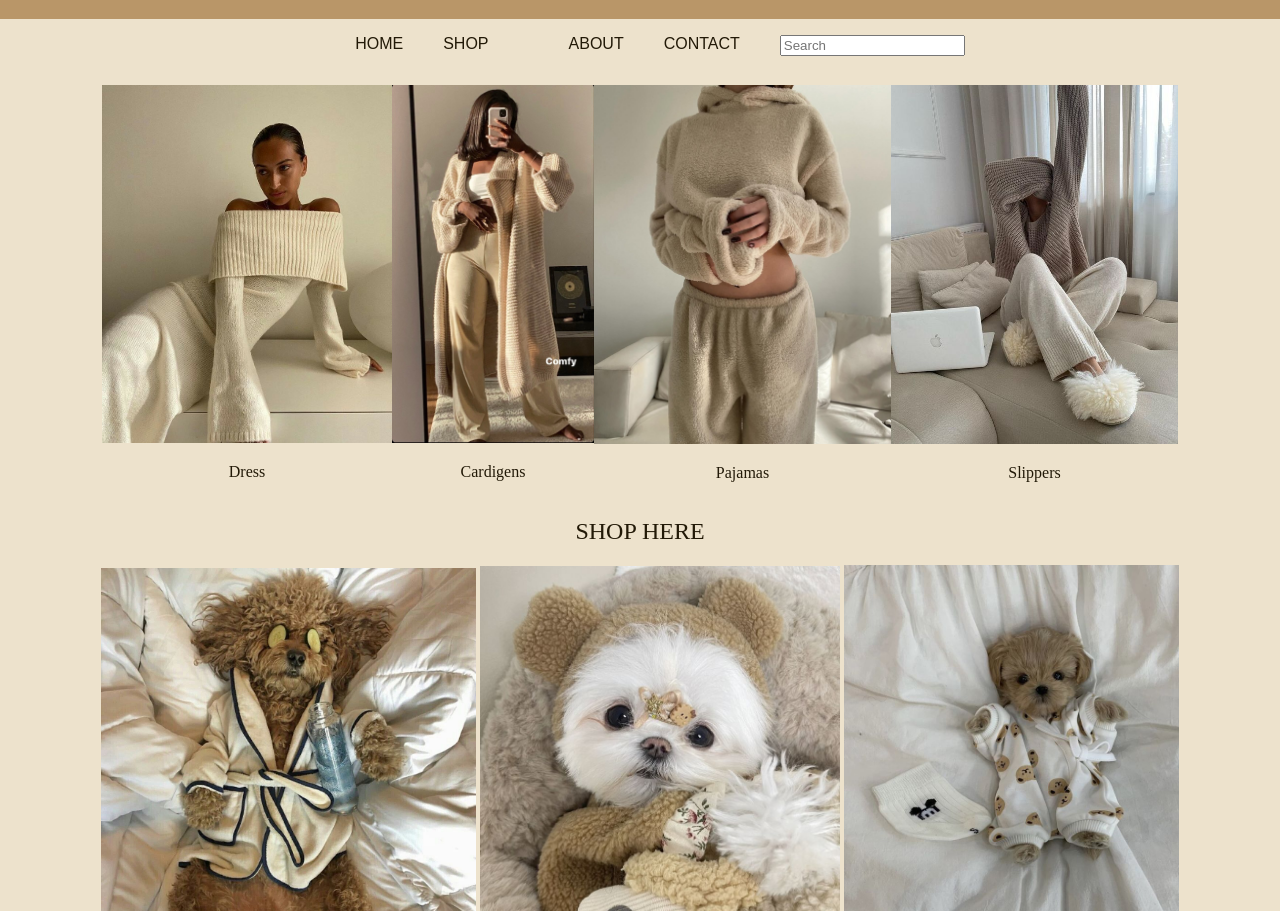
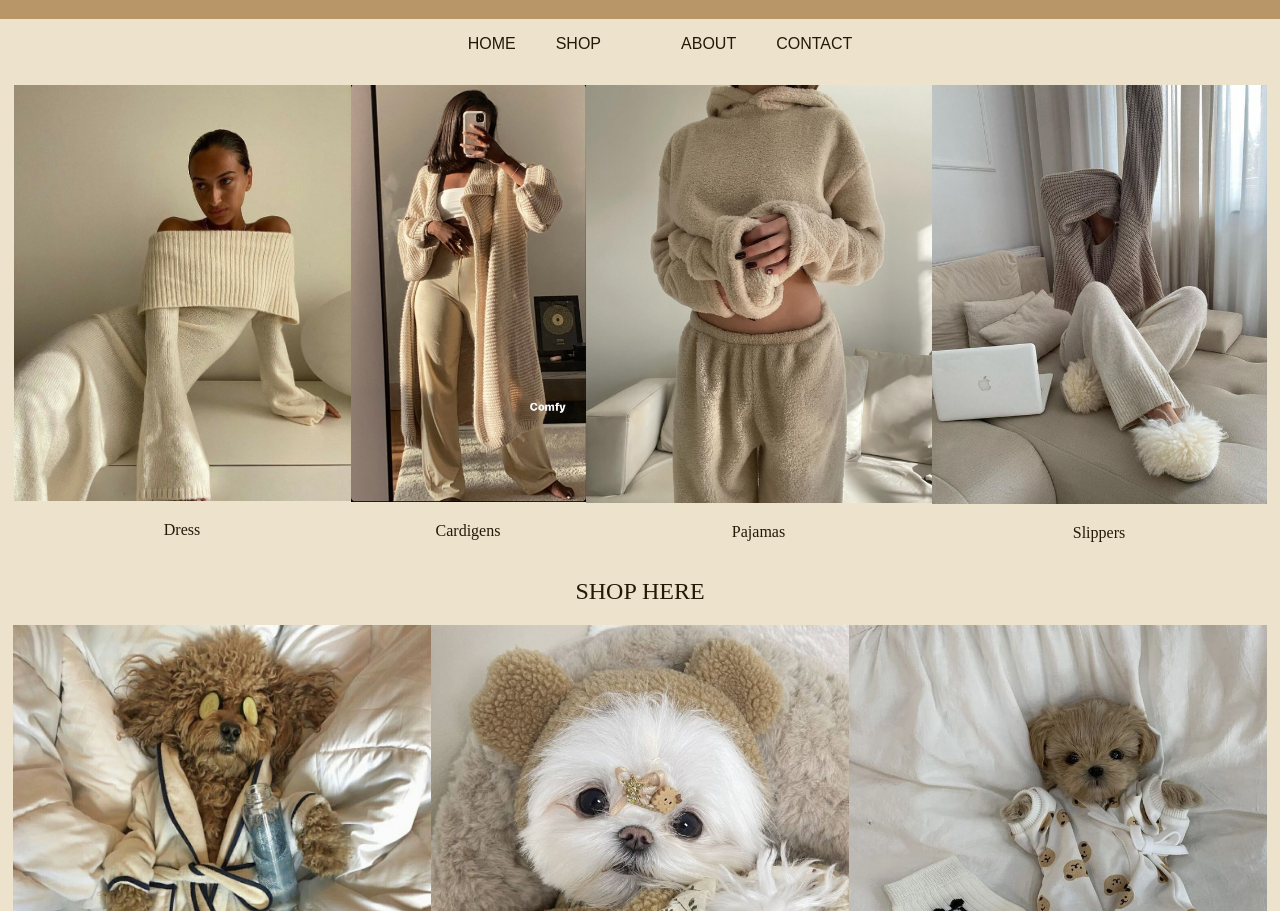
Before and after one commit to LoubyAI/moduleintro1, a plain HTML site: page index.html in a window 1280 px wide. Shown: the part 61-972 px from the top of the page. Drawn offline with Linux system fonts and the light colour scheme.

Commit message:
Moduleintro1 æfing

```diff
--- a/index.html
+++ b/index.html
@@ -16,39 +16,39 @@
                    <li><a href="lol" target="_blank" class="n">Shop</li>
                    <li><a href="about.html" target="_blank" class="n">About</a></li>
                    <li><a href="lol" target="_blank" class="n">Contact</a></li>
-                      <input type="text" placeholder="Search">
                  </ul>
-
-
             </nav>
         </header>
         <main>
         <section class="section1">
-            <div> <img src="dress.png" alt="warm dress" width="290px">
+            <div> <img src="dress.png" alt="warm dress" width="337px">
              <p class="p"><a class="p" href="lol" target="_blank">Dress</a></p>
             </div>
-            <div><img src="cosy.png" alt="cosy fluffy outfit"width="202px">
+            <div><img src="cosy.png" alt="cosy fluffy outfit"width="235px">
              <p class="p"><a class="p" href="lol" target="_blank">Cardigens</a></p>
             </div>
-            <div><img src="pajama.png" alt="fluffy pajama" width="297px">
+            <div><img src="pajama.png" alt="fluffy pajama" width="346px">
               <p class="p"> <a class="p" href="lol" target="_blank">Pajamas</a></p>
             </div>
-            <div> <img src="slippers.png" alt="cosy dress" width="287px">
+            <div> <img src="slippers.png" alt="cosy dress" width="335px">
              <p class="p"><a class="p" href="lol" target="_blank">Slippers</a></p>
             </div>
         </section>
+                            <h2 class="shophere"><a href="shop.html" class="shophere">Shop here</a></h2>
         <section class="section2">
-            <div>
-<h2 class="shophere"> <a href="haha" target="_blank" class="shophere">Shop Here</a></h2>
+                 <div>
+                    <img src="puppyoutfit1.png" alt="puppy in a cosy outfit" width="418px" height="418">
+                  </div>
+                  <div>
 
-            <img src="puppyoutfit1.png" alt="puppy in a cosy outfit" width="375px">
+                    <img src="puppyoutfit3.png" alt="puppy in a cosy outfit" width="418px" height="418">
+                        <p class="shoppuppy">Puppy outfits</p>
+                </div>
+                <div>
+                    <img src="puppyoutfit.png" alt="puppy in a cosy outfit" width="418px" height="418">
+                </div>
 
-        <img src="puppyoutfit3.png" alt="puppy in a cosy outfit" width="360px">
 
-        <img src="puppyoutfit.png" alt="puppy in a cosy outfit" width="335px">
-
-    <p class="shoppuppy">Puppy outfits</p>
-</div>
         </section>
 
 
--- a/style.css
+++ b/style.css
@@ -57,7 +57,8 @@ li :hover{ transition: 0,5; color:rgb(230, 205, 158);
 
 main {
     background-color: #ede2cc;
-    height: 1300px;
+    height: 1000px;
+       text-align: center;
 }
 
 .shoppuppy {
@@ -69,15 +70,16 @@ main {
     gap: 0px;
     justify-content: center;
     text-align: center;
-
 }
 
 .section2 {
+    margin-top: 20px;
     display:flex;
     gap: 0px;
     justify-content:center;
     text-align: center;
     width: 100%;
+    text-align: center;
 }
 
 section {
@@ -104,7 +106,7 @@ h2 { font-weight: lighter; text-transform: uppercase;
 
 footer{
     background-color:  #ede2cc;
-    height: 100px;
+    height: 200px;
     overflow: hidden;
     text-align: center;
     justify-content: space-evenly;
@@ -113,6 +115,7 @@ footer{
     list-style: none;
     text-decoration: none;
     display: flex;
+    margin-top: 150px;
 }
 
 .i {
```
Also changed, not shown: about.html (+1 -2 lines).
